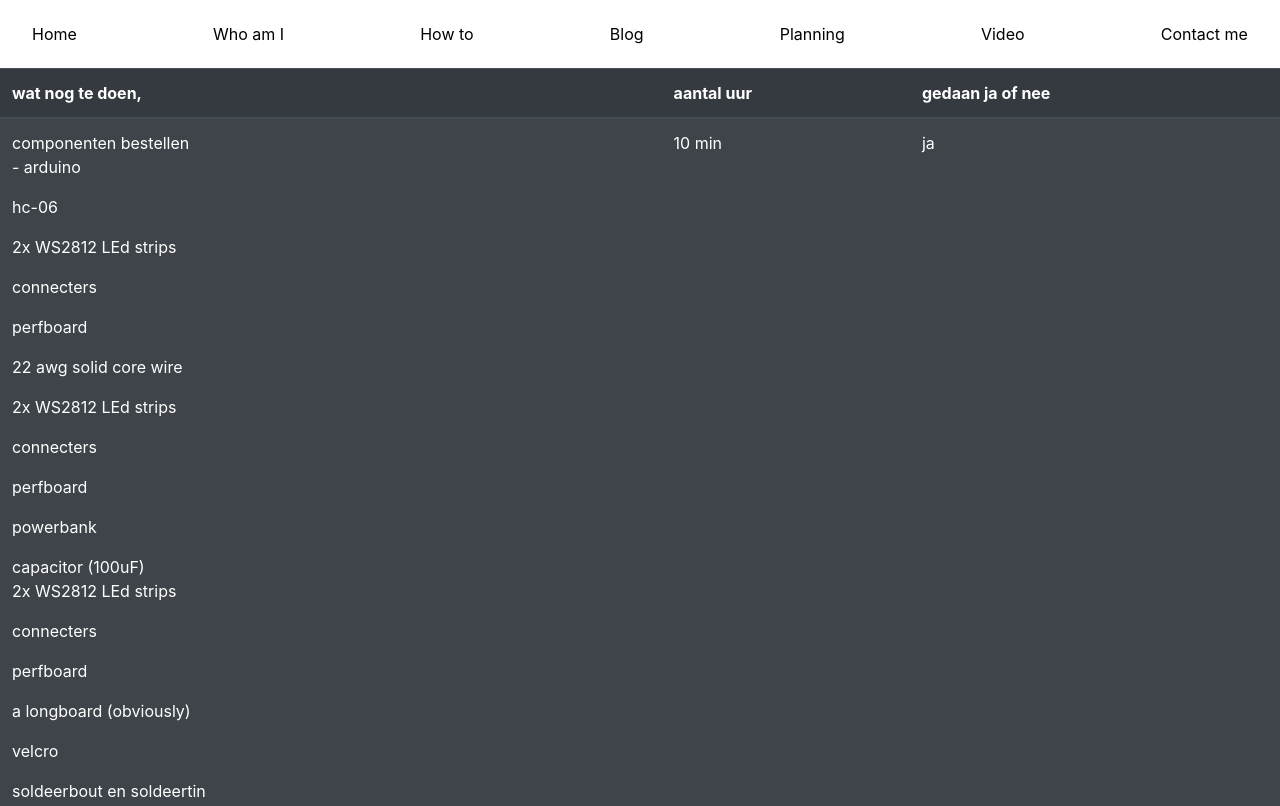
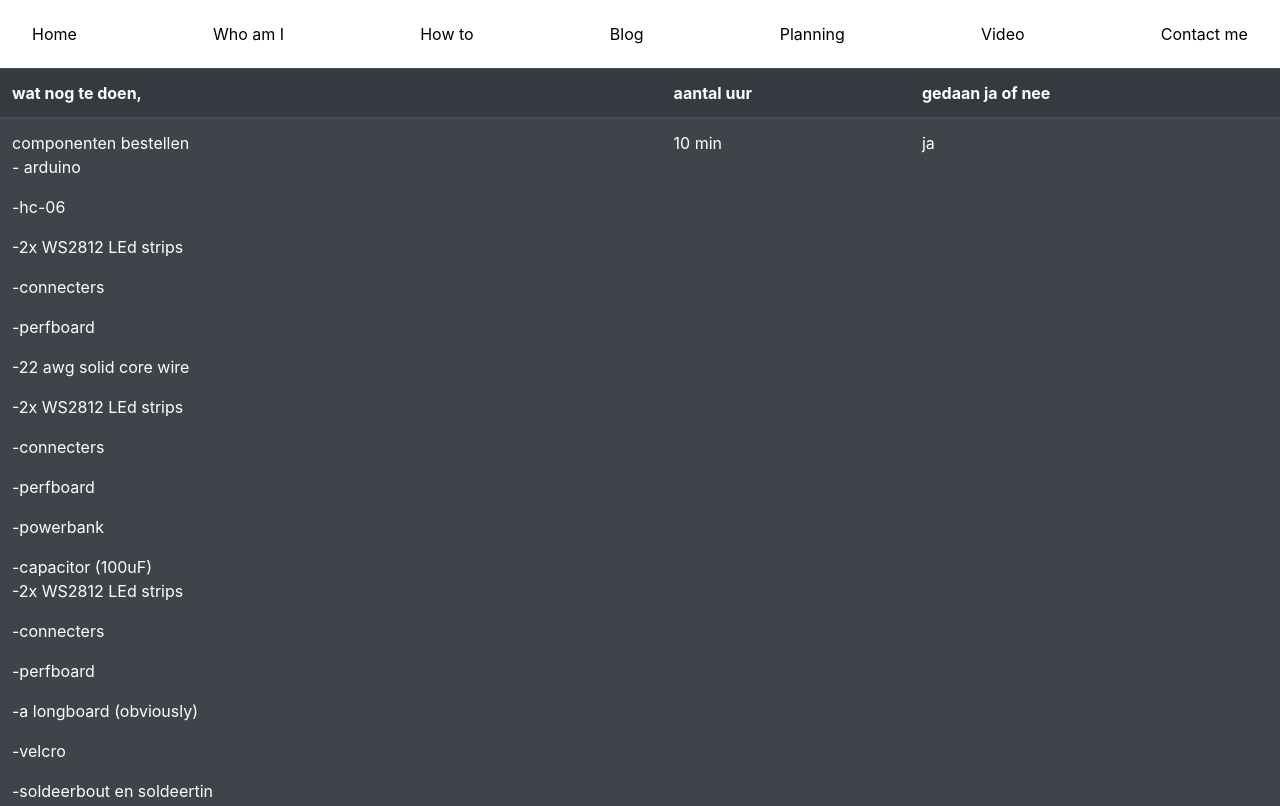
Before and after one commit to TostieFries/TostieFries.github.io, a plain HTML site: page planning/index.html in a window 1280 px wide. Shown: the top 806 px of the page. Drawn offline with nearby package versions, Linux system fonts and the light colour scheme.

Commit message:
Update index.html

```diff
--- a/planning/index.html
+++ b/planning/index.html
@@ -48,7 +48,7 @@
     <tbody>
 
       <tr>
-        <td>componenten bestellen <p> - arduino </p> <p> hc-06 </p> <p> 2x WS2812 LEd strips </p> <p> connecters </p> <p> perfboard </p> <p> 22 awg solid core wire </p> <p> 2x WS2812 LEd strips </p> <p> connecters </p> <p> perfboard </p> <p> powerbank </p> capacitor (100uF) <p> 2x WS2812 LEd strips </p> <p> connecters </p> <p> perfboard </p> <p> a longboard (obviously) </p> <p> velcro </p> <p> soldeerbout en soldeertin </p>   </td>
+        <td>componenten bestellen <p> - arduino </p> <p> -hc-06 </p> <p> -2x WS2812 LEd strips </p> <p> -connecters </p> <p> -perfboard </p> <p> -22 awg solid core wire </p> <p> -2x WS2812 LEd strips </p> <p> -connecters </p> <p> -perfboard </p> <p> -powerbank </p> -capacitor (100uF) <p> -2x WS2812 LEd strips </p> <p> -connecters </p> <p> -perfboard </p> <p> -a longboard (obviously) </p> <p> -velcro </p> <p> -soldeerbout en soldeertin </p>   </td>
 
 
 
```
